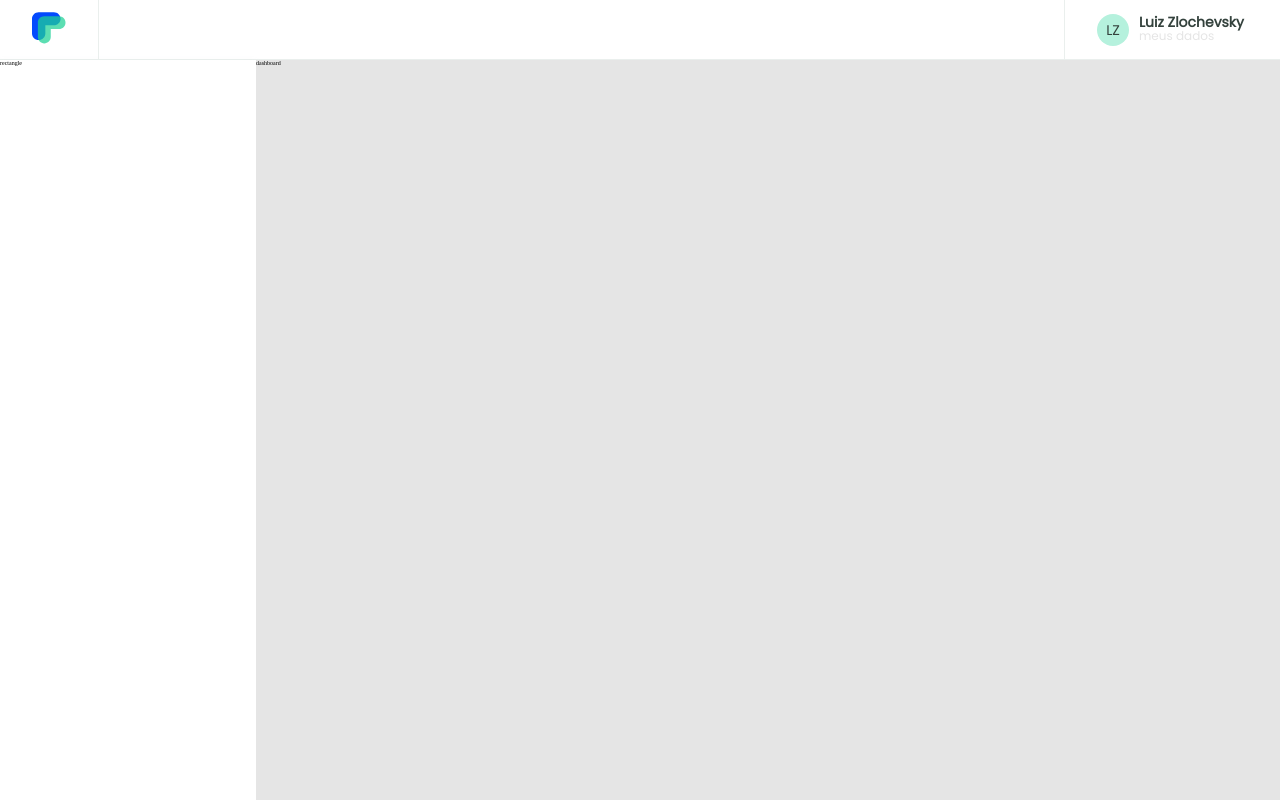
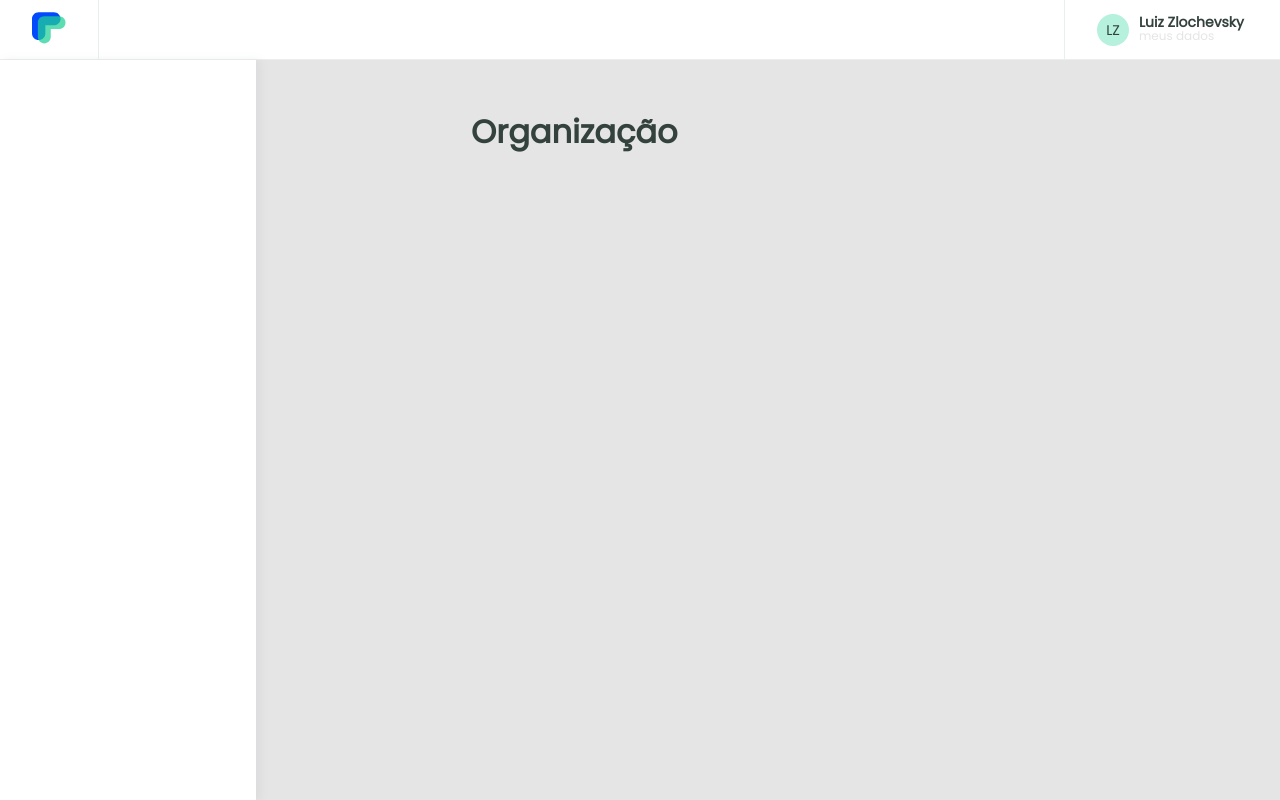
Before and after one commit to sguirodriguez/pedidopago-challenge, a Next.js app: page / in a window 1280 px wide. Built offline with nearby package versions, Linux system fonts and the light colour scheme.

Commit message:
feat: compoentizing layout

```diff
--- /dev/null
+++ b/src/components/layout/layout.components.tsx
@@ -0,0 +1,66 @@
+import React, { ReactNode } from 'react'
+import Image from 'next/image'
+import {
+  Container,
+  Header,
+  Left,
+  Right,
+  Logo,
+  LogoSecond,
+  ContainerAvatarHeader,
+  TextAvatar,
+  ContainerTexts,
+  Name,
+  Description,
+  Main,
+  Rectangle,
+  Dashboard,
+  Content,
+} from './layout.styles'
+import logoPrimary from '../../../public/vector-logo-primary.svg'
+import logoSecondary from '../../../public/vector-logo-secondary.svg'
+import Avatar from '@mui/material/Avatar'
+import { colors } from '../../styles/global'
+
+interface LayoutProps {
+  children: ReactNode
+}
+
+const Layout = ({ children }: LayoutProps) => {
+  return (
+    <Container>
+      <Header>
+        <Left>
+          <Logo>
+            <Image src={logoPrimary} width={29} height={29} />
+          </Logo>
+
+          <LogoSecond>
+            <Image src={logoSecondary} width={29} height={29} />
+          </LogoSecond>
+        </Left>
+        <Right>
+          <ContainerAvatarHeader>
+            <Avatar sx={{ bgcolor: colors.statusColor, width: 32, height: 32 }}>
+              <TextAvatar>LZ</TextAvatar>
+            </Avatar>
+          </ContainerAvatarHeader>
+          <ContainerTexts>
+            <Name>Luiz Zlochevsky</Name>
+            <Description>meus dados</Description>
+          </ContainerTexts>
+        </Right>
+      </Header>
+
+      <Main>
+        <Rectangle />
+
+        <Dashboard>
+          <Content>{children}</Content>
+        </Dashboard>
+      </Main>
+    </Container>
+  )
+}
+
+export default Layout
--- /dev/null
+++ b/src/components/layout/layout.styles.tsx
@@ -0,0 +1,145 @@
+import styled from '@emotion/styled'
+import { colors } from '../../styles/global'
+import { textDefault } from '../../styles/global'
+
+export const Container = styled.div`
+  display: flex;
+  flex-direction: column;
+`
+
+export const Header = styled.div`
+  width: 100%;
+  height: 60px;
+  background-color: ${colors.white};
+  font-size: 1.4rem;
+  border-bottom: 1px solid ${colors.gray};
+  padding: 0 32px;
+  display: flex;
+  justify-content: space-between;
+
+  @media (max-width: 600px) {
+    padding: 0;
+    justify-content: flex-end;
+    flex-direction: row-reverse;
+    gap: 0;
+  }
+`
+
+export const Left = styled.div`
+  height: 100%;
+  width: 67px;
+  border-right: 1px solid ${colors.gray};
+  display: flex;
+  align-items: center;
+
+  @media (max-width: 600px) {
+    border: 0px;
+    flex: 1;
+    margin-right: 50px;
+    justify-content: center;
+  }
+`
+
+export const Right = styled.div`
+  height: 100%;
+  padding-left: 32px;
+  width: 184px;
+  border-left: 1px solid ${colors.gray};
+  display: flex;
+  align-items: center;
+  justify-content: center;
+  gap: 10px;
+
+  @media (max-width: 600px) {
+    border: 0px;
+    padding-left: 0px;
+    width: 50px;
+  }
+`
+
+export const Logo = styled.div`
+  position: relative;
+  margin-top: -6px;
+  z-index: 1;
+`
+export const LogoSecond = styled.div`
+  position: relative;
+  margin-left: -24px;
+  z-index: 2;
+  opacity: 0.85;
+`
+
+export const ContainerAvatarHeader = styled.div`
+  width: 32px;
+  height: '100%';
+  display: flex;
+  align-items: center;
+`
+
+export const TextAvatar = styled(textDefault)`
+  font-size: 1.4rem;
+`
+
+export const ContainerTexts = styled.div`
+  width: 110px;
+  height: 100%;
+  display: flex;
+  flex-direction: column;
+  justify-content: center;
+
+  @media (max-width: 600px) {
+    display: none;
+  }
+`
+
+export const Name = styled(textDefault)`
+  font-weight: 600;
+  font-size: 1.4rem;
+  line-height: 1.4rem;
+`
+export const Description = styled(textDefault)`
+  color: ${colors.background};
+  font-weight: 400;
+  font-size: 1.2rem;
+  line-height: 1.44rem;
+`
+
+export const Main = styled.div`
+  width: 100%;
+  height: calc(100vh - 60px);
+  display: flex;
+  flex-direction: row;
+`
+export const Rectangle = styled.div`
+  flex: 1;
+  max-width: 256px;
+  position: relative;
+  z-index: 2;
+  background-color: ${colors.white};
+  box-shadow: 4px 0px 8px 0px rgba(165, 171, 179, 0.16);
+
+  @media (max-width: 1024px) {
+    animation: in-out 3s forwards;
+  }
+
+  @keyframes in-out {
+    from {
+      max-with: 256px;
+    }
+    to {
+      max-width: 0px;
+    }
+  }
+`
+
+export const Dashboard = styled.div`
+  flex: 1;
+  background-color: ${colors.background};
+  padding-top: 56px;
+`
+
+export const Content = styled.div`
+  max-width: 58%;
+  height: 100%;
+  margin: auto;
+`
--- a/src/containers/home/home.screen.tsx
+++ b/src/containers/home/home.screen.tsx
@@ -1,56 +1,12 @@
 import type { NextPage } from 'next'
-import Image from 'next/image'
-import {
-  Header,
-  Left,
-  Right,
-  Logo,
-  LogoSecond,
-  ContainerAvatarHeader,
-  TextAvatar,
-  ContainerTexts,
-  Title,
-  Description,
-  Main,
-  Rectangle,
-} from './home.styles'
-import logoPrimary from '../../../public/vector-logo-primary.svg'
-import logoSecondary from '../../../public/vector-logo-secondary.svg'
-import Avatar from '@mui/material/Avatar'
-import { colors } from '../../styles/global'
+import { Title } from './home.styles'
+import Layout from '../../components/layout/layout.components'
 
 const HomeScreen: NextPage = () => {
   return (
-    <div style={{ display: 'flex', flexDirection: 'column' }}>
-      <Header>
-        <Left>
-          <Logo>
-            <Image src={logoPrimary} width={29} height={29} />
-          </Logo>
-
-          <LogoSecond>
-            <Image src={logoSecondary} width={29} height={29} />
-          </LogoSecond>
-        </Left>
-        <Right>
-          <ContainerAvatarHeader>
-            <Avatar sx={{ bgcolor: colors.statusColor, width: 32, height: 32 }}>
-              <TextAvatar>LZ</TextAvatar>
-            </Avatar>
-          </ContainerAvatarHeader>
-          <ContainerTexts>
-            <Title>Luiz Zlochevsky</Title>
-            <Description>meus dados</Description>
-          </ContainerTexts>
-        </Right>
-      </Header>
-      <Main>
-        <Rectangle>rectangle</Rectangle>
-        <div style={{ flex: 1, backgroundColor: colors.background }}>
-          dashboard
-        </div>
-      </Main>
-    </div>
+    <Layout>
+      <Title>Organização</Title>
+    </Layout>
   )
 }
 
--- a/src/containers/home/home.styles.tsx
+++ b/src/containers/home/home.styles.tsx
@@ -1,89 +1,8 @@
 import styled from '@emotion/styled'
-import { colors } from '../../styles/global'
 import { textDefault } from '../../styles/global'
-
-export const Header = styled.div`
-  width: 100%;
-  height: 60px;
-  background-color: ${colors.white};
-  font-size: 1.4rem;
-  border-bottom: 1px solid ${colors.gray};
-  padding: 0 32px;
-  display: flex;
-  justify-content: space-between;
-`
-
-export const Left = styled.div`
-  height: 100%;
-  width: 67px;
-  border-right: 1px solid ${colors.gray};
-  display: flex;
-  align-items: center;
-`
-
-export const Logo = styled.div`
-  position: relative;
-  margin-top: -6px;
-  z-index: 1;
-`
-export const LogoSecond = styled.div`
-  position: relative;
-  margin-left: -24px;
-  z-index: 2;
-  opacity: 0.85;
-`
-
-export const Right = styled.div`
-  height: 100%;
-  padding-left: 32px;
-  width: 184px;
-  border-left: 1px solid ${colors.gray};
-  display: flex;
-  align-items: center;
-  justify-content: center;
-  gap: 10px;
-`
-
-export const ContainerAvatarHeader = styled.div`
-  width: 32px;
-  height: '100%';
-  display: flex;
-  align-items: center;
-`
-
-export const TextAvatar = styled(textDefault)`
-  font-size: 1.4rem;
-`
-
-export const ContainerTexts = styled.div`
-  width: 110px;
-  height: 100%;
-  display: flex;
-  flex-direction: column;
-  justify-content: center;
-`
 
 export const Title = styled(textDefault)`
   font-weight: 600;
-  font-size: 1.4rem;
-  line-height: 1.4rem;
+  font-size: 3.2rem;
+  line-height: 32px;
 `
-export const Description = styled(textDefault)`
-  color: ${colors.background};
-  font-weight: 400;
-  font-size: 1.2rem;
-  line-height: 1.44rem;
-`
-
-export const Main = styled.div`
-  width: 100%;
-  height: calc(100vh - 60px);
-  display: flex;
-  flex-direction: row;
-`
-export const Rectangle = styled.div`
-  flex: 1;
-  max-width: 256px;
-  background-color: ${colors.white};
-  box-shadow: 0px 4px 8px rgba(165, 171, 179, 0.16);
-`
```
